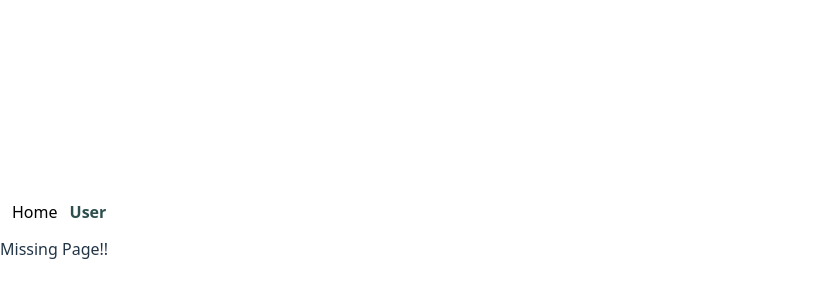
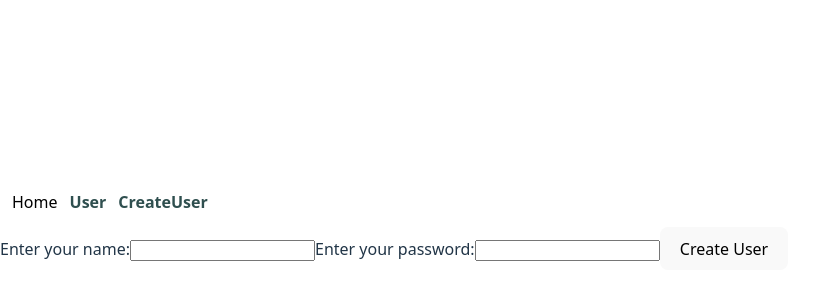
Before and after one commit to sesogr/auth-share, a React (Vite) app in the folder web/: page /user/create in a window 1280 px wide. Shown: the part 176-476 px from the top of the page, without its empty margins (0-830 px from the left). Built offline with nearby package versions, Linux system fonts and the light colour scheme.

Commit message:
prepare CreateUser path etc.

```diff
--- a/web/src/App.tsx
+++ b/web/src/App.tsx
@@ -3,6 +3,7 @@ import { BrowserRouter, Route, Routes } from "react-router-dom";
 import Home from "./Home.tsx";
 import User from "./User.tsx";
 import Navbar from "./Navbar.tsx";
+import CreateUser from "./CreateUser.tsx";
 
 const App: React.FC = () => {
   return (
@@ -11,6 +12,7 @@ const App: React.FC = () => {
       <Routes>
         <Route path="/" element={<Home />} />
         <Route path="/user" element={<User />} />
+        <Route path="/user/create" element={<CreateUser />} />
         <Route path="/:serviceName" element={<Home />} />
         <Route path="*" element={<div>Missing Page!!</div>} />
       </Routes>
--- /dev/null
+++ b/web/src/CreateUser.tsx
@@ -0,0 +1,28 @@
+import type React from "react";
+
+const CreateUser: React.FC = () => {
+  // deno-lint-ignore no-explicit-any
+  const handleSubmit = (event: any) => {
+    event.preventDefault();
+    const name = event.target.elements.name.value;
+    const password = event.target.elements.password.value;
+    // Handle form submission here, e.g. send data to server
+    console.log(`Name: ${name}, Password: ${password}`);
+  };
+
+  return (
+    <form onSubmit={handleSubmit}>
+      <label>
+        Enter your name:
+        <input type="text" name="name" />
+      </label>
+      <label>
+        Enter your password:
+        <input type="password" name="password" />
+      </label>
+      <button type="submit">Create User</button>
+    </form>
+  );
+};
+
+export default CreateUser;
--- a/web/src/Navbar.tsx
+++ b/web/src/Navbar.tsx
@@ -17,6 +17,9 @@ const Navbar: React.FC = () => {
       <NavLink to="/user" style={linkStyle}>
         User
       </NavLink>
+      <NavLink to="/user/create" style={linkStyle}>
+        CreateUser
+      </NavLink>
     </nav>
   );
 };
```
